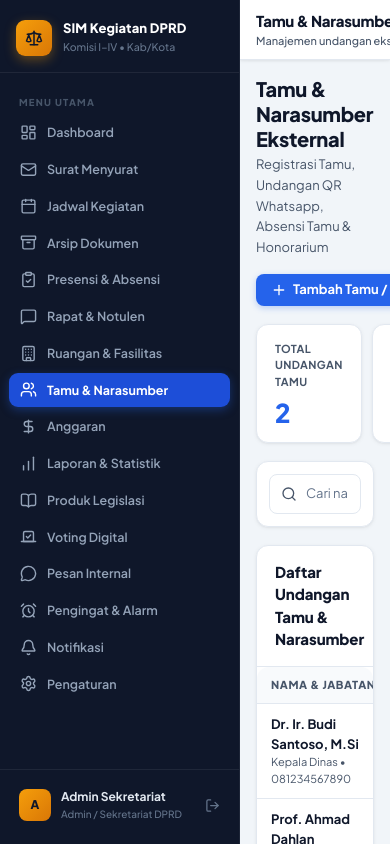
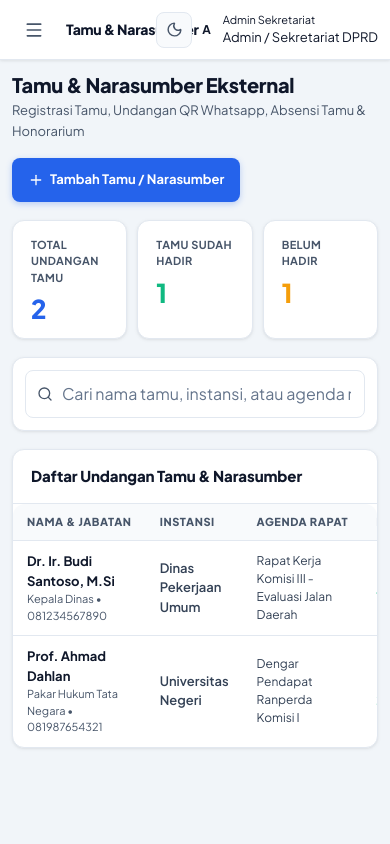
Before and after one commit to diivann17-spec/KOMISI, a React (Vite) app in the folder web/: page /tamu in a window 390 px wide. Built offline with nearby package versions, Linux system fonts and the light colour scheme; no server answers; the database is empty.

Commit message:
feat: enhance mobile experience with responsive sidebar and improved touch interactions

```diff
--- a/web/src/App.jsx
+++ b/web/src/App.jsx
@@ -1,5 +1,6 @@
 import { useEffect, useState } from 'react';
 import { BrowserRouter, Navigate, Route, Routes, useLocation } from 'react-router-dom';
+import { Menu } from 'lucide-react';
 import Sidebar from './components/Sidebar';
 import DarkModeToggle from './components/DarkModeToggle';
 import AbsensiPage from './pages/Absensi';
@@ -33,12 +34,15 @@ function ProtectedLayout() {
   const location = useLocation();
   const [unreadCount, setUnreadCount] = useState(0);
   const [toast, setToast] = useState(null);
+  const [sidebarOpen, setSidebarOpen] = useState(false);
 
   const refreshUnread = () => setUnreadCount(notifikasiStorage.getUnread().length);
 
   useEffect(() => {
     seedMockData();
     refreshUnread();
+    // Tutup sidebar saat navigasi di mobile
+    setSidebarOpen(false);
   }, [location]);
 
   // Background alarm checker — runs every 60 seconds
@@ -160,12 +164,25 @@ function ProtectedLayout() {
 
   return (
     <div className="app-shell">
-      <Sidebar unreadCount={unreadCount} />
+      <Sidebar
+        unreadCount={unreadCount}
+        isOpen={sidebarOpen}
+        onClose={() => setSidebarOpen(false)}
+      />
       <div className="main">
         <header className="topbar">
-          <div>
-            <div className="topbar-title">{pageMeta.title}</div>
-            {pageMeta.sub && <div className="topbar-sub">{pageMeta.sub}</div>}
+          <div className="topbar-left">
+            <button
+              className="hamburger-btn"
+              onClick={() => setSidebarOpen(prev => !prev)}
+              aria-label="Toggle menu"
+            >
+              <Menu size={20} />
+            </button>
+            <div>
+              <div className="topbar-title">{pageMeta.title}</div>
+              {pageMeta.sub && <div className="topbar-sub">{pageMeta.sub}</div>}
+            </div>
           </div>
           <div className="topbar-actions">
             <DarkModeToggle />
--- a/web/src/components/Sidebar.jsx
+++ b/web/src/components/Sidebar.jsx
@@ -44,7 +44,7 @@ const NAV_PIMPINAN = [
   { to: '/menu',         icon: Settings,          label: 'Info Akses' },
 ];
 
-export default function Sidebar({ unreadCount = 0 }) {
+export default function Sidebar({ unreadCount = 0, isOpen = false, onClose }) {
   const navigate = useNavigate();
   const [user, setUser] = useState(null);
 
@@ -62,8 +62,22 @@ export default function Sidebar({ unreadCount = 0 }) {
     }
   };
 
+  const handleNavClick = () => {
+    // Tutup sidebar di mobile setelah klik menu
+    if (onClose) onClose();
+  };
+
   return (
-    <aside className="sidebar">
+    <>
+      {/* Overlay backdrop untuk mobile */}
+      {isOpen && (
+        <div
+          className="sidebar-overlay"
+          onClick={onClose}
+          aria-hidden="true"
+        />
+      )}
+      <aside className={`sidebar${isOpen ? ' sidebar-open' : ''}`}>
         <div className="sidebar-brand">
           <div className="sidebar-brand-logo">
             <div className="sidebar-brand-icon">
@@ -86,6 +100,7 @@ export default function Sidebar({ unreadCount = 0 }) {
               to={to}
               end={to === '/'}
               className={({ isActive }) => `nav-item${isActive ? ' active' : ''}`}
+              onClick={handleNavClick}
             >
               <Icon size={17} />
               {label}
@@ -109,5 +124,6 @@ export default function Sidebar({ unreadCount = 0 }) {
           </div>
         </div>
       </aside>
+    </>
   );
 }
--- a/web/src/index.css
+++ b/web/src/index.css
@@ -8,11 +8,17 @@
   box-sizing: border-box;
   margin: 0;
   padding: 0;
+  /* Hapus tap highlight biru/abu di Android */
+  -webkit-tap-highlight-color: transparent;
 }
 
 html {
   scroll-behavior: smooth;
+  /* Cegah zoom teks otomatis di Android saat rotate */
   -webkit-text-size-adjust: 100%;
+  text-size-adjust: 100%;
+  /* Cegah overscroll pull-to-refresh yg tidak diinginkan */
+  overscroll-behavior: none;
 }
 
 html, body, #root {
@@ -26,6 +32,21 @@ html, body, #root {
   transition: background-color 0.25s ease, color 0.25s ease;
   font-size: var(--font-base);
   line-height: 1.5;
+  /* Cegah selection tidak sengaja saat scroll di Android */
+  -webkit-user-select: none;
+  user-select: none;
+}
+
+/* Izinkan seleksi teks pada konten yang perlu dibaca/copy */
+p, h1, h2, h3, h4, h5, h6, td, th, span, div[class*="title"], div[class*="content"] {
+  -webkit-user-select: text;
+  user-select: text;
+}
+
+/* Input & textarea selalu bisa dipilih */
+input, textarea {
+  -webkit-user-select: text;
+  user-select: text;
 }
 
 /* ════════════════════════════════════════════════
@@ -69,6 +90,13 @@ label {
 button, input, select, textarea {
   font-family: var(--font-family);
   font-size: var(--font-base);
+  /* Cegah input zoom di Android/iOS (harus ≥16px saat fokus) */
+  touch-action: manipulation;
+}
+
+/* Khusus input/select/textarea: 16px minimum supaya Android tidak zoom */
+input, select, textarea {
+  font-size: max(16px, var(--font-base));
 }
 
 /* ════════════════════════════════════════════════
@@ -89,6 +117,9 @@ button, input, select, textarea {
   width: 100vw;
   overflow: hidden;
   background: var(--bg);
+  /* Safe area kiri/kanan untuk notch horizontal (landscape Android) */
+  padding-left: env(safe-area-inset-left);
+  padding-right: env(safe-area-inset-right);
 }
 
 .main {
@@ -105,8 +136,12 @@ button, input, select, textarea {
   flex: 1;
   overflow-y: auto;
   overflow-x: hidden;
-  padding: 20px 24px 40px;
+  padding: 20px 24px;
+  /* Padding bawah: konten tidak tertutup navigation bar Android */
+  padding-bottom: calc(40px + env(safe-area-inset-bottom));
+  /* Momentum scrolling di Android WebView */
   -webkit-overflow-scrolling: touch;
+  overscroll-behavior-y: contain;
 }
 
 /* ════════════════════════════════════════════════
@@ -119,9 +154,96 @@ button, input, select, textarea {
   flex-direction: column;
   flex-shrink: 0;
   overflow-y: auto;
-  z-index: 50;
+  z-index: 200;
   border-right: 1px solid rgba(255,255,255,0.06);
-  transition: width 0.2s ease;
+  transition: transform 0.28s cubic-bezier(0.4, 0, 0.2, 1), width 0.2s ease;
+}
+
+/* Mobile overlay backdrop */
+.sidebar-overlay {
+  display: none;
+  position: fixed;
+  inset: 0;
+  background: rgba(2, 6, 23, 0.65);
+  z-index: 199;
+  backdrop-filter: blur(3px);
+  -webkit-backdrop-filter: blur(3px);
+  animation: fadeIn 0.2s ease;
+}
+
+/* Hamburger button — tampil di semua ukuran, tapi di desktop bisa disembunyikan */
+.hamburger-btn {
+  display: flex;
+  align-items: center;
+  justify-content: center;
+  width: 36px;
+  height: 36px;
+  border-radius: 9px;
+  border: none;
+  background: transparent;
+  color: var(--text-3);
+  cursor: pointer;
+  transition: background 0.13s, color 0.13s;
+  flex-shrink: 0;
+}
+.hamburger-btn:hover {
+  background: var(--surface2);
+  color: var(--text);
+}
+
+.topbar-left {
+  display: flex;
+  align-items: center;
+  gap: 10px;
+  min-width: 0;
+  flex: 1;
+}
+
+/* ──────────────────────────────────────────────
+   RESPONSIVE SIDEBAR (mobile ≤ 768px)
+────────────────────────────────────────────── */
+@media (max-width: 768px) {
+  .sidebar {
+    position: fixed;
+    left: 0;
+    top: 0;
+    bottom: 0;
+    /* Safe area untuk status bar Android */
+    padding-top: env(safe-area-inset-top);
+    /* Safe area untuk navigation bar bawah Android */
+    padding-bottom: env(safe-area-inset-bottom);
+    height: 100dvh;
+    transform: translateX(-100%);
+    box-shadow: none;
+    /* Pastikan sidebar kiri tidak dipotong notch */
+    padding-left: env(safe-area-inset-left);
+  }
+  .sidebar.sidebar-open {
+    transform: translateX(0);
+    box-shadow: 4px 0 30px rgba(0,0,0,0.4);
+  }
+  .sidebar-overlay {
+    display: block;
+  }
+  /* Hamburger tampil di mobile */
+  .hamburger-btn {
+    display: flex;
+  }
+}
+
+/* Desktop ≥ 769px: sidebar selalu visible, hamburger tersembunyi */
+@media (min-width: 769px) {
+  .sidebar {
+    transform: translateX(0) !important;
+    position: relative;
+    height: 100%;
+  }
+  .hamburger-btn {
+    display: none;
+  }
+  .sidebar-overlay {
+    display: none !important;
+  }
 }
 
 .sidebar-brand {
@@ -193,27 +315,39 @@ button, input, select, textarea {
   align-items: center;
   gap: 10px;
   padding: 8px 11px;
+  /* Min height 48px untuk touch target Android yang nyaman */
+  min-height: 44px;
   border-radius: 9px;
   font-size: 12.5px;
   font-weight: 600;
   color: #94A3B8;
   cursor: pointer;
   text-decoration: none;
-  transition: all 0.13s ease;
+  transition: background 0.13s ease, color 0.13s ease;
   position: relative;
   white-space: nowrap;
   overflow: hidden;
   text-overflow: ellipsis;
+  /* Touch action untuk responsivitas tap di Android */
+  touch-action: manipulation;
 }
 .nav-item:hover {
   background: rgba(255,255,255,0.07);
   color: #E2E8F0;
+}
+/* Active state saat ditekan di Android */
+.nav-item:active {
+  background: rgba(255,255,255,0.12);
+  transform: scale(0.98);
 }
 .nav-item.active {
   background: #1D4ED8;
   color: #FFFFFF;
   font-weight: 700;
   box-shadow: 0 3px 10px rgba(37, 99, 235, 0.35);
+}
+.nav-item.active:active {
+  background: #1e40af;
 }
 .nav-badge {
   margin-left: auto;
@@ -270,6 +404,10 @@ button, input, select, textarea {
   align-items: center;
   justify-content: space-between;
   padding: 0 22px;
+  /* Padding atas untuk status bar Android (notch / punch-hole) */
+  padding-top: env(safe-area-inset-top);
+  /* Tambahkan tinggi sesuai safe area atas */
+  min-height: calc(60px + env(safe-area-inset-top));
   flex-shrink: 0;
   box-shadow: var(--shadow-sm);
   z-index: 40;
@@ -994,19 +1132,105 @@ tbody tr:hover td { background: var(--surface2); }
 .animate-pulse   { animation: pulse 1.5s ease infinite; }
 
 /* ════════════════════════════════════════════════
+   BUTTON TOUCH TARGETS
+════════════════════════════════════════════════ */
+/* Semua button harus ≥44px touch target untuk Android */
+.btn {
+  min-height: 44px;
+  touch-action: manipulation;
+}
+.btn-sm { min-height: 36px; }
+.btn-icon { min-width: 44px; min-height: 44px; }
+.btn-icon-sm { min-width: 36px; min-height: 36px; }
+
+/* Hamburger harus besar untuk mudah di-tap di Android */
+.hamburger-btn {
+  min-width: 44px;
+  min-height: 44px;
+}
+
+/* ════════════════════════════════════════════════
+   FORM ANDROID SPECIFIC
+════════════════════════════════════════════════ */
+/* Cegah Android dari memperbesar tampilan saat fokus input */
+.form-input,
+.form-select,
+.form-textarea {
+  font-size: 16px; /* 16px minimum mencegah auto-zoom di Android */
+  touch-action: manipulation;
+}
+
+/* ════════════════════════════════════════════════
+   MODAL ANDROID SAFE AREA
+════════════════════════════════════════════════ */
+.modal-overlay {
+  /* Pastikan overlay menutupi area keyboard Android */
+  padding-bottom: env(safe-area-inset-bottom);
+}
+
+/* ════════════════════════════════════════════════
    RESPONSIVE
 ════════════════════════════════════════════════ */
 @media (max-width: 768px) {
-  .page { padding: 16px; }
-  .topbar { padding: 0 16px; }
-  .topbar-title { font-size: var(--font-lg); }
-  .card-body { padding: 14px; }
-  .modal { border-radius: var(--radius-lg); }
+  .page {
+    padding: 14px 14px;
+    padding-bottom: calc(32px + env(safe-area-inset-bottom));
+  }
+  .topbar {
+    padding: 0 14px;
+    padding-top: env(safe-area-inset-top);
+  }
+  .topbar-title { font-size: var(--font-md); }
+  .topbar-sub { display: none; } /* Sembunyikan subtitle di mobile agar tidak crowded */
+  .card-body { padding: 12px; }
+  .modal {
+    border-radius: var(--radius-lg) var(--radius-lg) 0 0;
+    /* Modal muncul dari bawah di mobile — lebih natural untuk Android */
+    max-height: 92dvh;
+    margin-top: auto;
+    margin-bottom: 0;
+    /* Padding bawah untuk navigation bar Android */
+    padding-bottom: env(safe-area-inset-bottom);
+  }
+  .modal-overlay {
+    align-items: flex-end;
+    padding: 0;
+  }
+  .modal-footer {
+    padding-bottom: max(14px, env(safe-area-inset-bottom));
+  }
   .stats-grid { grid-template-columns: repeat(2, 1fr); gap: 10px; }
+  /* Form inputs cukup besar untuk diketik di Android */
+  .form-input,
+  .form-select,
+  .form-textarea {
+    padding: 11px 13px;
+    min-height: 46px;
+  }
+  /* Pills lebih mudah di-tap */
+  .pill {
+    padding: 7px 14px;
+    min-height: 36px;
+  }
+  /* Tombol lebih besar di mobile */
+  .btn:not(.btn-sm):not(.btn-icon) {
+    min-height: 44px;
+    padding: 10px 16px;
+  }
 }
 
 @media (max-width: 480px) {
   .stats-grid { grid-template-columns: 1fr; }
   .filter-pills { gap: 5px; }
   .toolbar { gap: 8px; }
+  /* Kurangi padding halaman di HP kecil */
+  .page { padding: 12px; padding-bottom: calc(28px + env(safe-area-inset-bottom)); }
+  .topbar { padding: 0 12px; padding-top: env(safe-area-inset-top); }
 }
+
+/* Landscape mode Android: kurangi padding topbar */
+@media (max-height: 500px) and (orientation: landscape) {
+  .topbar { min-height: 48px; height: 48px; }
+  .page { padding-top: 10px; }
+  .sidebar { padding-top: env(safe-area-inset-top); }
+}
```
Also changed, not shown: web/index.html (+23 -2 lines). Lines whose indentation alone changed are shown as unchanged.
